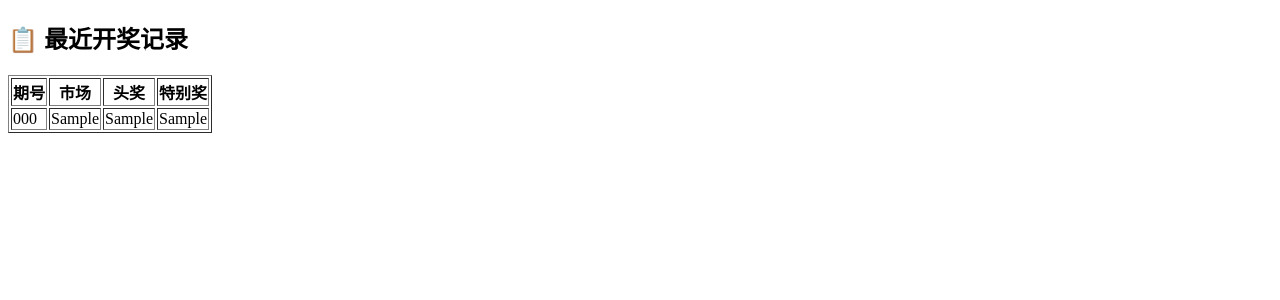
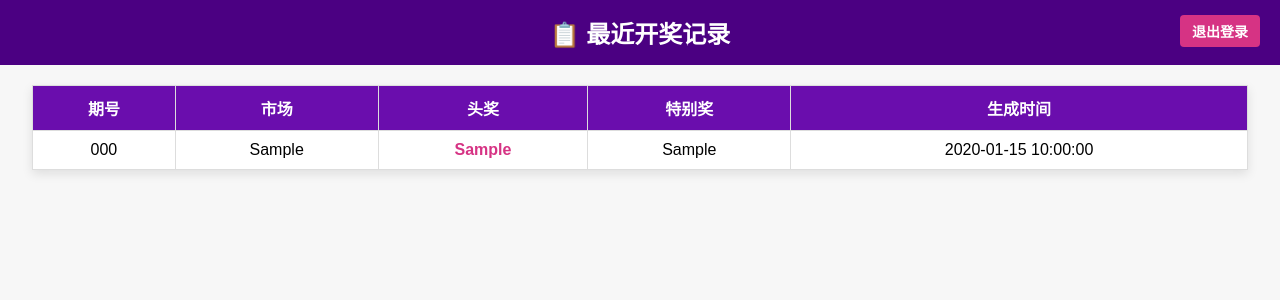
Before and after one commit to boonjun123654/N_2D, a Flask app: page /admin in a window 1280 px wide. Shown: the top 300 px of the page. Run offline with Flask 3, Linux system fonts and the light colour scheme; the visitor is signed in with stand-in values (Sample User, id 1); tables that the repository leaves empty hold one stand-in row (values such as "Sample post").

Commit message:
Update admin.html

```diff
--- a/templates/admin.html
+++ b/templates/admin.html
@@ -1,21 +1,95 @@
 <!DOCTYPE html>
-<html>
+<html lang="zh">
 <head>
   <meta charset="UTF-8">
   <title>2D 开奖记录</title>
+  <style>
+    body {
+      font-family: "Microsoft YaHei", sans-serif;
+      background: #f7f7f7;
+      margin: 0;
+      padding: 0;
+    }
+    h2 {
+      text-align: center;
+      padding: 15px;
+      background: #4b0082;
+      color: white;
+      margin: 0;
+    }
+    table {
+      width: 95%;
+      margin: 20px auto;
+      border-collapse: collapse;
+      background: white;
+      box-shadow: 0 4px 10px rgba(0, 0, 0, 0.1);
+    }
+    th, td {
+      border: 1px solid #ddd;
+      padding: 10px;
+      text-align: center;
+    }
+    th {
+      background: #6a0dad;
+      color: white;
+      font-weight: 600;
+    }
+    tr:nth-child(even) {
+      background: #f2f2f2;
+    }
+    .no-data {
+      text-align: center;
+      margin: 30px;
+      font-size: 16px;
+      color: #777;
+    }
+    .logout-btn {
+      position: absolute;
+      right: 20px;
+      top: 15px;
+      background: #d63384;
+      color: white;
+      padding: 6px 12px;
+      text-decoration: none;
+      border-radius: 4px;
+      font-size: 14px;
+    }
+    .logout-btn:hover {
+      background: #c8235d;
+    }
+  </style>
 </head>
 <body>
-<h2>📋 最近开奖记录</h2>
-<table border="1">
-  <tr><th>期号</th><th>市场</th><th>头奖</th><th>特别奖</th></tr>
+  <h2>
+    📋 最近开奖记录
+    <a href="{{ url_for('logout') }}" class="logout-btn">退出登录</a>
+  </h2>
+
+  {% if draws %}
+  <table>
+    <thead>
+      <tr>
+        <th>期号</th>
+        <th>市场</th>
+        <th>头奖</th>
+        <th>特别奖</th>
+        <th>生成时间</th>
+      </tr>
+    </thead>
+    <tbody>
       {% for d in draws %}
       <tr>
         <td>{{ d.code }}</td>
         <td>{{ d.market }}</td>
-    <td>{{ d.head }}</td>
+        <td style="color:#d63384;font-weight:600;">{{ d.head }}</td>
         <td>{{ d.specials }}</td>
+        <td>{{ d.created_at.strftime("%Y-%m-%d %H:%M:%S") }}</td>
       </tr>
       {% endfor %}
+    </tbody>
   </table>
+  {% else %}
+  <div class="no-data">暂无开奖记录</div>
+  {% endif %}
 </body>
 </html>
```
Lines whose indentation alone changed are shown as unchanged.
